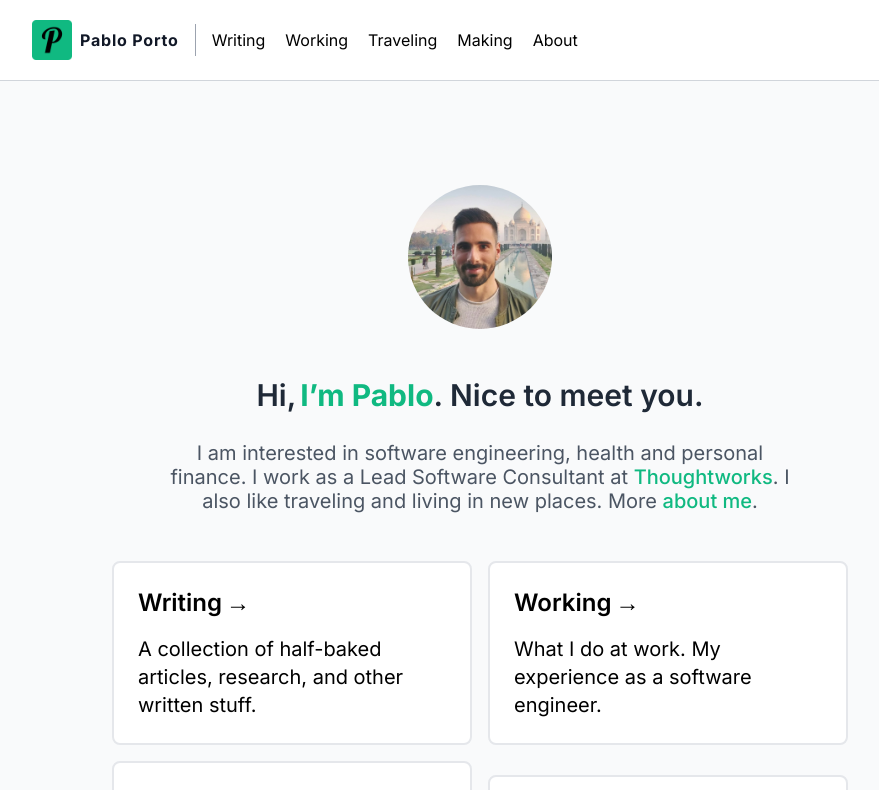
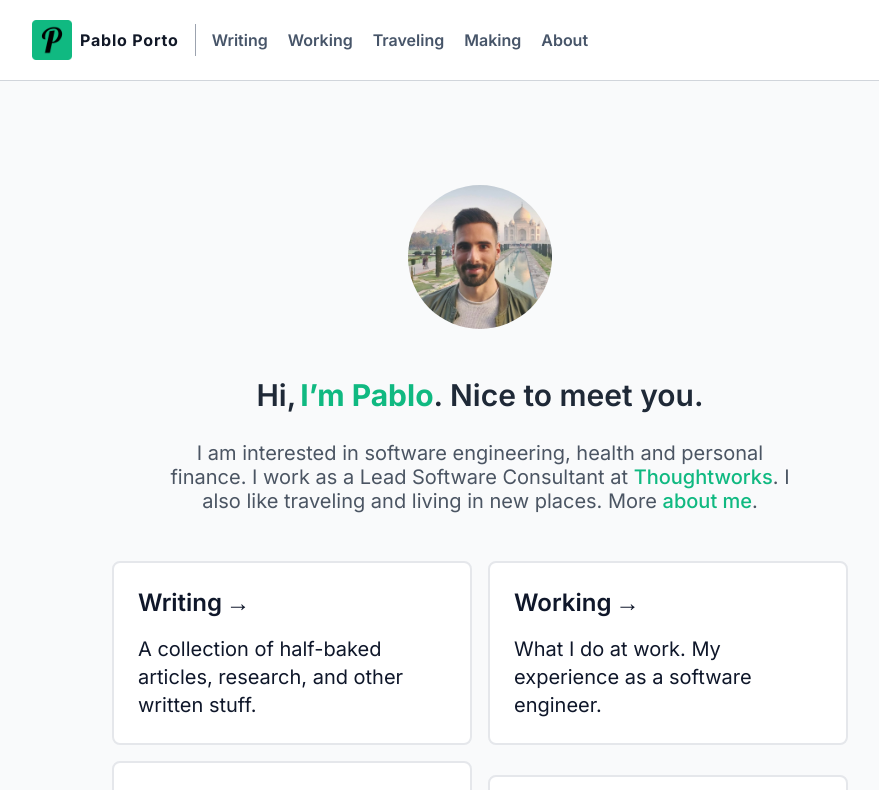
Before and after one commit to portovep/pabloporto.me, a Next.js app: page / in a window 1280 px wide. Shown: the top 790 px of the page, without its empty margins (160-1039 px from the left). Built offline with nearby package versions, Linux system fonts and the light colour scheme.

Commit message:
Improve nav bar styles

```diff
--- a/components/Header/Header.tsx
+++ b/components/Header/Header.tsx
@@ -25,21 +25,29 @@ export default function Header(): JSX.Element {
                     Pablo Porto
                 </Link>
                 <nav className="md:flex md:mr-auto md:ml-4 md:py-1 md:pl-4 md:border-l md:border-gray-400 flex-wrap items-center justify-center hidden text-base">
-                    <Link href="/blog" className="hover:text-emerald-600 mr-5 transition-colors">
+                    <Link
+                        href="/blog"
+                        className="hover:text-emerald-600 text-slate-600 sm:text-base mr-5 text-lg font-semibold transition-colors">
                         Writing
                     </Link>
-                    <Link href="/working" className="hover:text-emerald-600 mr-5 transition-colors">
+                    <Link
+                        href="/working"
+                        className="hover:text-emerald-600 text-slate-600 sm:text-base mr-5 text-lg font-semibold transition-colors">
                         Working
                     </Link>
                     <Link
                         href="/traveling"
-                        className="hover:text-emerald-600 mr-5 transition-colors">
+                        className="hover:text-emerald-600 text-slate-600 sm:text-base mr-5 text-lg font-semibold transition-colors">
                         Traveling
                     </Link>
-                    <Link href="/making" className="hover:text-emerald-600 mr-5 transition-colors">
+                    <Link
+                        href="/making"
+                        className="hover:text-emerald-600 text-slate-600 sm:text-base mr-5 text-lg font-semibold transition-colors">
                         Making
                     </Link>
-                    <Link href="/about" className="hover:text-emerald-600 mr-5 transition-colors">
+                    <Link
+                        href="/about"
+                        className="hover:text-emerald-600 text-slate-600 sm:text-base mr-5 text-lg font-semibold transition-colors">
                         About
                     </Link>
                 </nav>
--- a/tailwind.config.js
+++ b/tailwind.config.js
@@ -16,7 +16,8 @@ module.exports = {
             green: colors.green,
             emerald: colors.emerald,
             yellow: colors.yellow,
-            red: colors.red
+            red: colors.red,
+            slate: colors.slate
         },
         extend: {
             fontFamily: {
```
